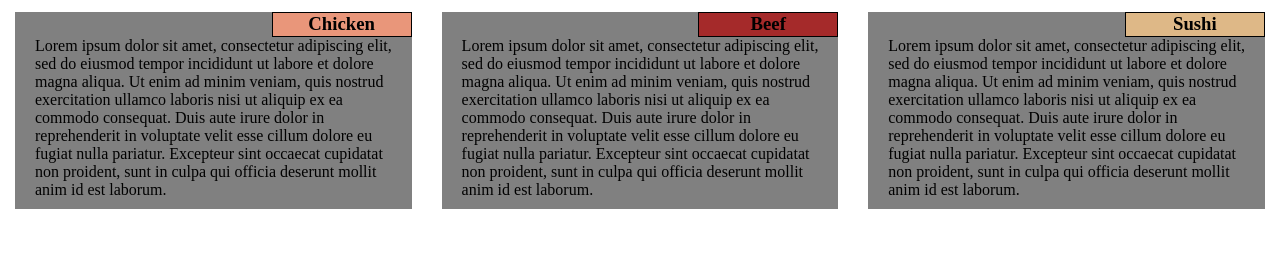
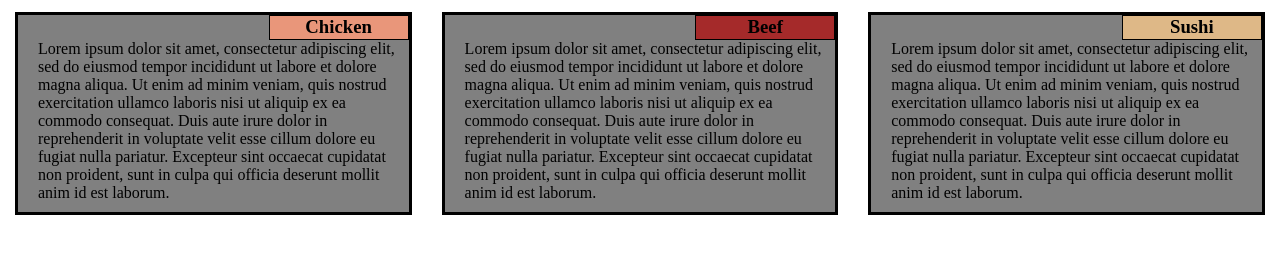
Before and after one commit to AnnaStee/Mod2_assignment, a plain HTML site: page mod2sol/index.html in a window 1280 px wide. Shown: the part 40-294 px from the top of the page. Drawn offline with Linux system fonts and the light colour scheme.

Commit message:
Update styles.css

```diff
--- a/mod2sol/css/styles.css
+++ b/mod2sol/css/styles.css
@@ -46,7 +46,7 @@ p {
   color: black;
   background-color: gray;
   padding: 10px;
-  padding-top: 5px solid black;
+  border: 3px solid black;
   margin-left: 15px;
   margin-bottom: 30px;
   margin-right: 15px;
```
